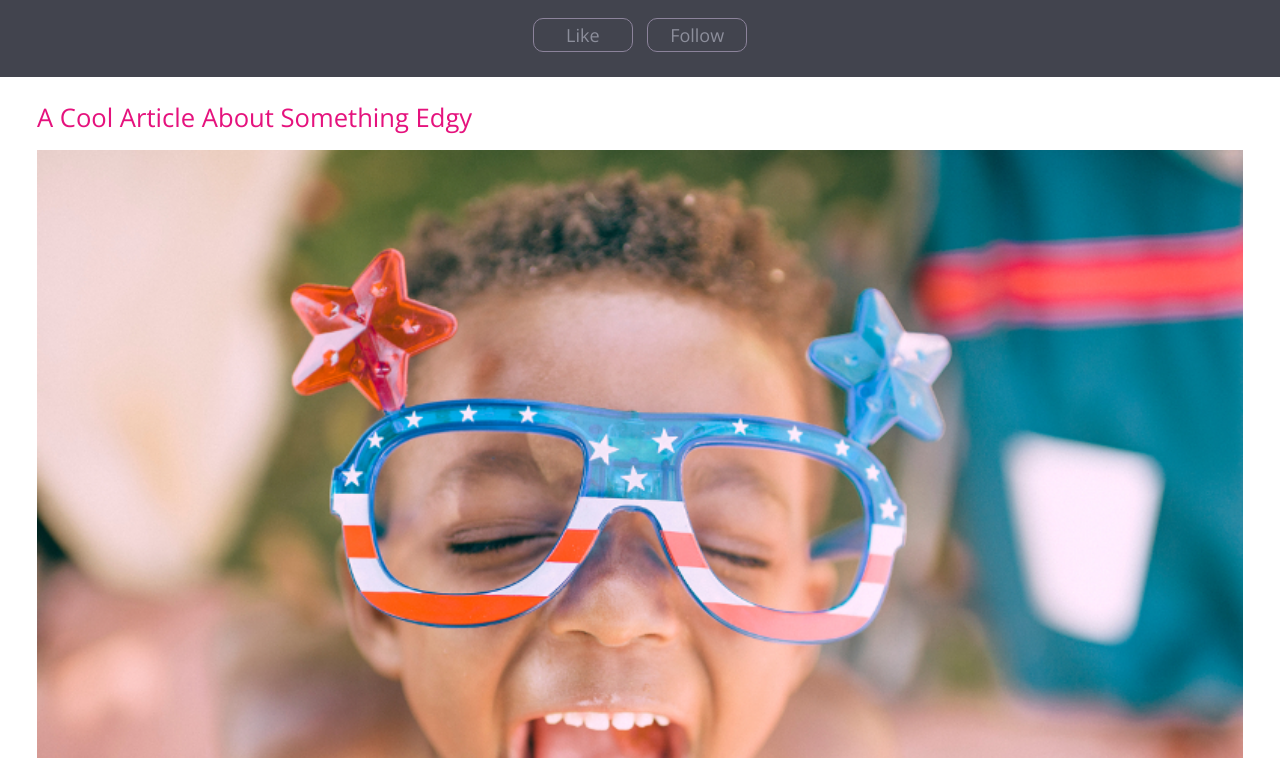
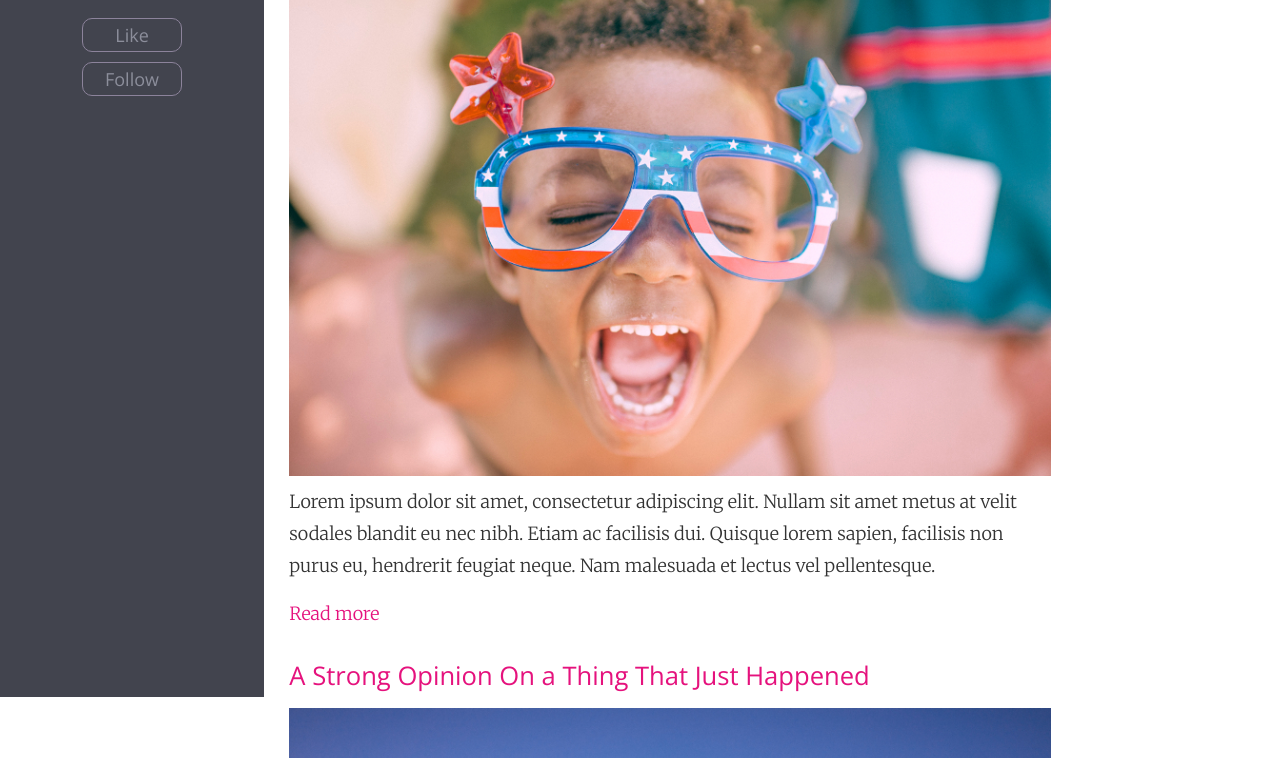
Before and after one commit to kelemen-93/simple-blog, a plain HTML site: page index.html in a window 1280 px wide. Shown: the part 103-861 px from the top of the page. Drawn offline with nearby package versions, Linux system fonts and the light colour scheme.

Commit message:
finished media queries

```diff
--- a/main.css
+++ b/main.css
@@ -121,6 +121,47 @@ img,
   background-color: #42444e;
 }
 
+@media (min-width: 768px) {
+
+  .main-header {
+    position: fixed;
+    top: 0;
+    height: 100%;
+    width: 33.3%;
+  }
+
+}
+
+@media (min-width: 1025px) {
+
+  .main-header {
+    width: 20.625%;
+  }
+
+}
+
+/* Primary Content Wrapper Style */
+
+@media (min-width: 768px) {
+
+  .primary-content {
+    float: right;
+    width: 66.6%;
+    max-width: 812px;
+  }
+
+}
+
+@media (min-width: 1025px) {
+
+  .primary-content {
+    float: none;
+    left: 20.625%;
+    position: absolute;
+  }
+
+}
+
 /* Article Styles */
 
 .text-article {
```
